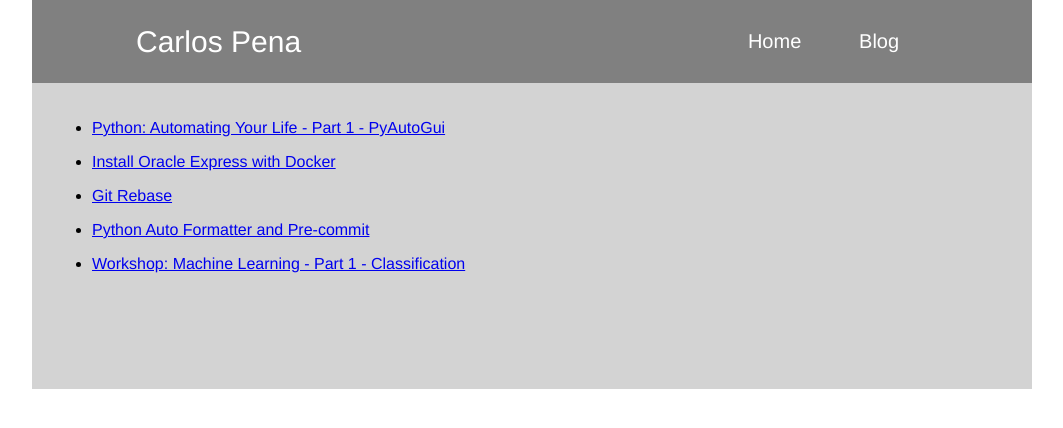
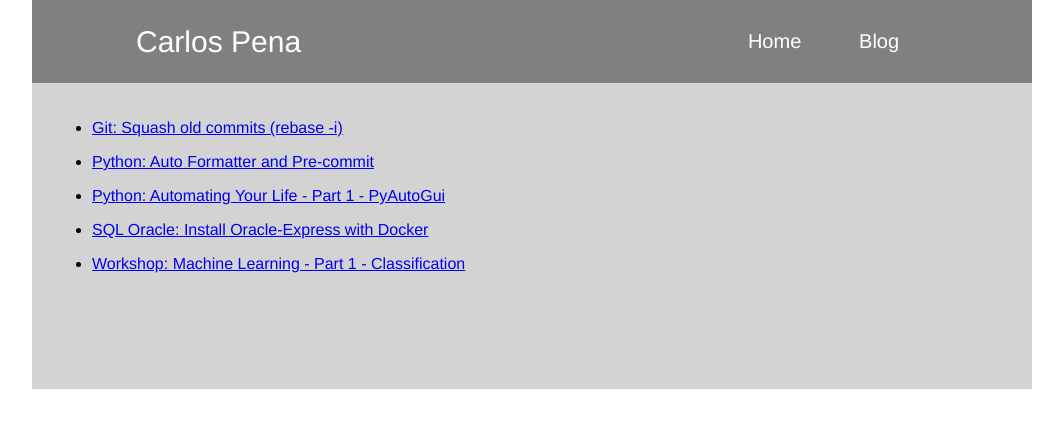
Before and after one commit to CarlosPena00/carlospena00.github.io, a Jekyll site: the page built from pages/blog.md, in a window 1280 px wide. Shown: the top 428 px of the page, without its empty margins (108-1171 px from the left). Built offline with Jekyll 4.4.1, drawn with Linux system fonts in a browser that asks for light colours.

Commit message:
Standardize blog titles
- change post order from chronological to alphabetical

```diff
--- a/_posts/2022-11-06-git-rebase.md
+++ b/_posts/2022-11-06-git-rebase.md
@@ -1,6 +1,6 @@
 ---
 layout: post
-title: Git Rebase
+title: "Git: Squash old commits (rebase -i)"
 author: Carlos Pena
 date: 2022-11-06
 ---
--- a/_posts/2022-11-06-oracle-docker.md
+++ b/_posts/2022-11-06-oracle-docker.md
@@ -1,6 +1,6 @@
 ---
 layout: post
-title: Install Oracle Express with Docker
+title: "SQL Oracle: Install Oracle-Express with Docker"
 author: Carlos Pena
 date: 2022-11-06
 ---
--- a/pages/blog.md
+++ b/pages/blog.md
@@ -3,7 +3,8 @@ title: Blog
 layout: default
 order: 2
 ---
-{% for post in site.posts %}
+{% assign sort_post = site.posts | sort: 'title' %}
+{% for post in sort_post %}
 <ul>
     <li><a href='{{ site.baseurl }}{{ post.url }}'>{{ post.title }}</a></li>
 </ul>
```
Also changed, not shown: _posts/2022-10-29-python-formatter-precommit.md (+1 -1 lines).
